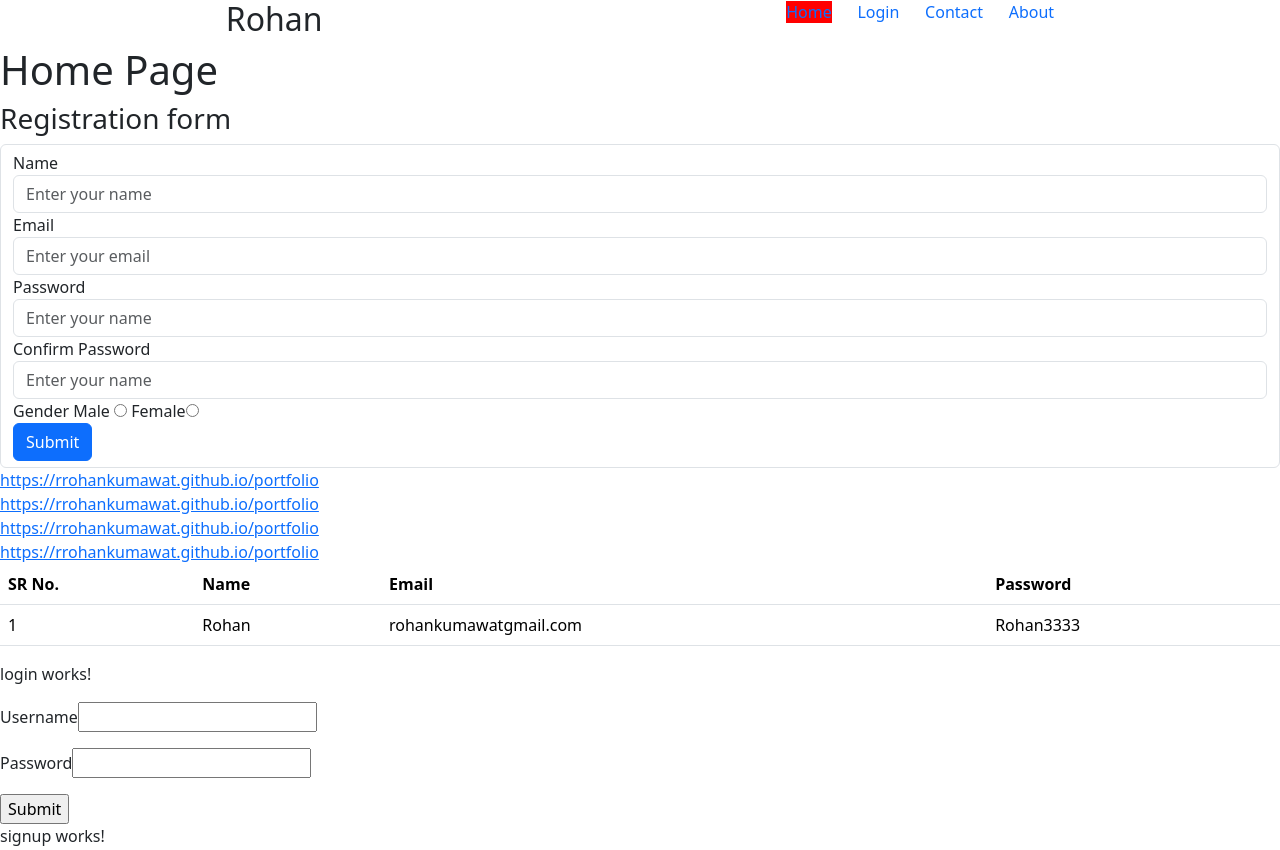
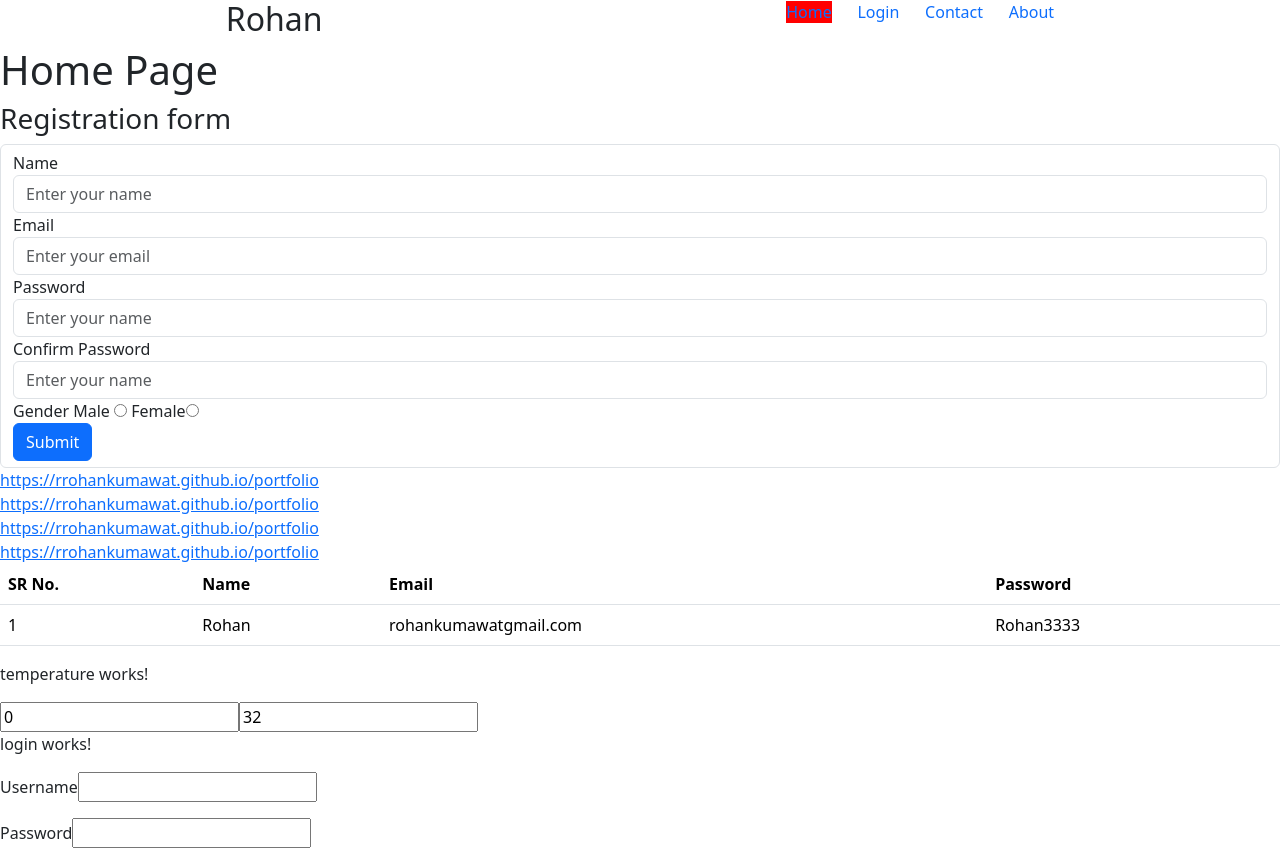
Before and after one commit to rohanpin1/angular-tutorial-10, an Angular app: page / in a window 1280 px wide. Shown: the top 850 px of the page. Built offline with nearby package versions, Linux system fonts and the light colour scheme.

Commit message:
Temperature Converter

```diff
--- a/src/app/app.component.html
+++ b/src/app/app.component.html
@@ -32,7 +32,7 @@
   <a [href]="i.link">{{i.link}}</a>
 </div>
 <app-feature></app-feature>
-
+<app-temperature></app-temperature>
 <app-login></app-login>
 <app-signup></app-signup>
 <app-profile></app-profile>
--- a/src/app/app.component.ts
+++ b/src/app/app.component.ts
@@ -22,6 +22,7 @@ import { DynamicStylingComponent } from './dynamic-styling/dynamic-styling.compo
 import { DirectivesComponent } from './directives/directives.component';
 import { RouterLink, RouterOutlet } from '@angular/router';
 import { HeaderComponent } from './header/header.component';
+import { TemperatureComponent } from './temperature/temperature.component';
 
 
 @Component({
@@ -30,7 +31,7 @@ import { HeaderComponent } from './header/header.component';
     , ProfileComponent, CounterComponent, GetsetinputfiieldvalueComponent, ControlflowComponent,
   ElseifcontrolComponent, SwitchcontrolComponent, ForloopcontrolComponent, SignalsComponent, SignalsdatatypesComponent
 , ComputedComponent, EffecttutorialComponent, ForloopcontextialComponent, TwowaybindComponent,TodolistComponent,
-DynamicStylingComponent, DirectivesComponent, RouterOutlet, HeaderComponent],
+DynamicStylingComponent, DirectivesComponent, RouterOutlet, HeaderComponent, TemperatureComponent],
   templateUrl: './app.component.html',
   styleUrl: './app.component.scss'
 })
--- /dev/null
+++ b/src/app/temperature/temperature.component.html
@@ -0,0 +1,4 @@
+<p>temperature works!</p>
+
+<input type="number" [(ngModel)]="c" (input)="getF($event)" placeholder="C">
+<input type="number" [(ngModel)]="f" (input)="getC($event)" placeholder="F">
--- /dev/null
+++ b/src/app/temperature/temperature.component.ts
@@ -0,0 +1,21 @@
+import { Component } from '@angular/core';
+import { FormsModule } from '@angular/forms';
+
+@Component({
+  selector: 'app-temperature',
+  imports: [FormsModule],
+  templateUrl: './temperature.component.html',
+  styleUrl: './temperature.component.scss'
+})
+export class TemperatureComponent {
+  c = 0
+  f = 32
+  getC(e:Event){
+    debugger
+    this.c =parseFloat(((this.f - 32)*5/9).toFixed(1))
+  }
+  getF(e:Event){
+
+    this.f = parseFloat(((this.c * 9 / 5) + 32).toFixed(1))
+  }
+}
```
Also changed, not shown: src/app/temperature/temperature.component.scss (added), 1 other file (tests, documents, lock files or other folders).
